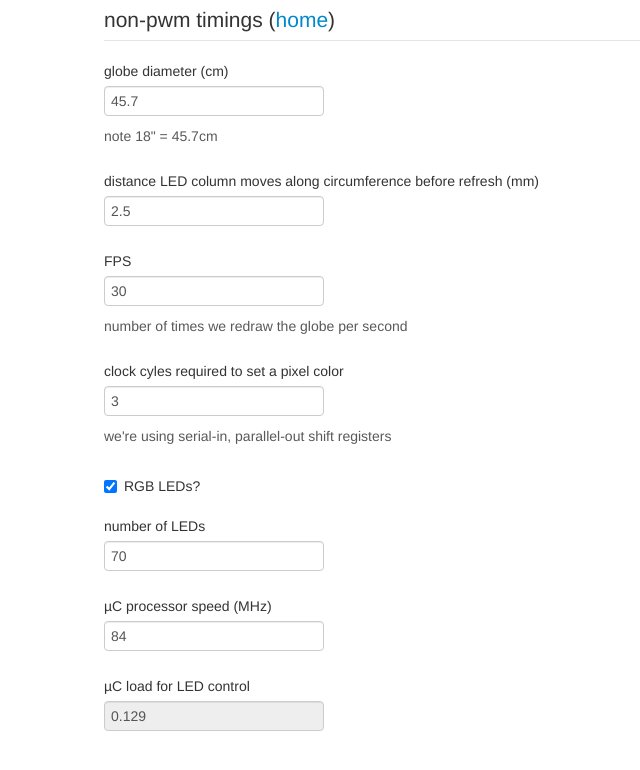
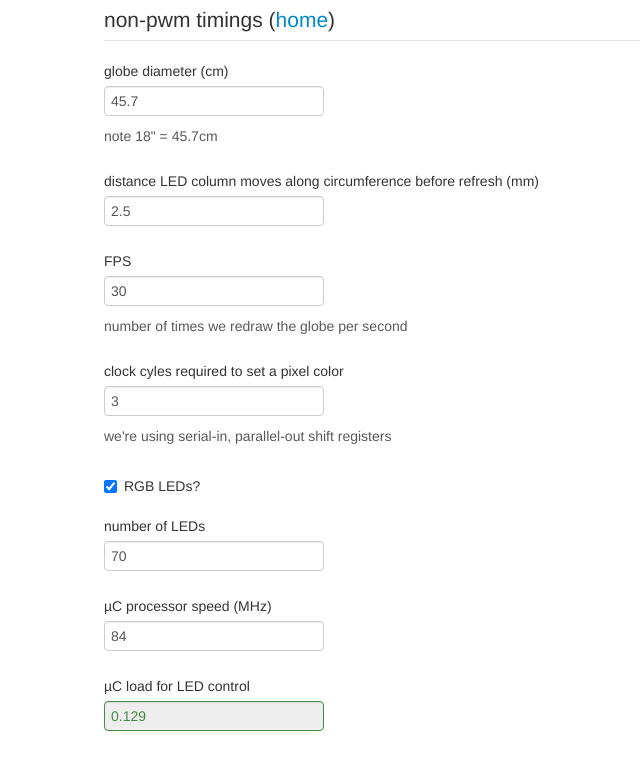
Before and after one commit to yosemitebandit/phear, a plain HTML site: page public/calculator.html in a window 1280 px wide. Shown: the whole page, without its empty margins (66-706 px from the left). Drawn offline with nearby package versions, Linux system fonts and the light colour scheme.

Commit message:
adds highlighting

```diff
--- a/public/calculator.html
+++ b/public/calculator.html
@@ -56,7 +56,7 @@
             <input type="text" value=84 id='speed'>
           </div>
 
-          <div class='controls'>
+          <div class='controls control-group'>
             <label>&micro;C load for LED control</label>
             <input type="text" id='load' disabled>
           </div>
@@ -89,10 +89,19 @@
 
         var total_required_clocks_per_sec = clocks_per_refresh*refreshes_per_sec;
         var speed = $('#speed').val();
-        console.log(total_required_clocks_per_sec);
         var load = total_required_clocks_per_sec/(speed*Math.pow(10,6));
-        load = load.toString().slice(0,5);
-        $('#load').val(load);
+        $('#load').val(load.toString().slice(0,5));
+
+        $('#load').parent('.control-group').removeClass('error warning success');
+        if (load > 0.9) {
+          $('#load').parent('.control-group').addClass('error');
+        } else if (load > 0.6) {
+          $('#load').parent('.control-group').addClass('warning');
+        } else {
+          $('#load').parent('.control-group').addClass('success');
+        }
+
+
       };
 
       $(function() {
```
